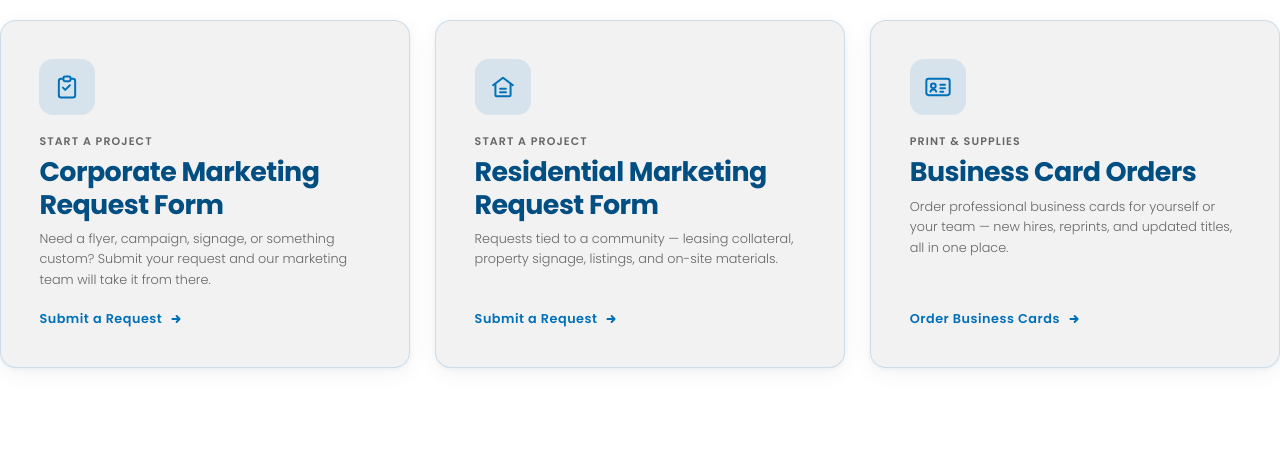
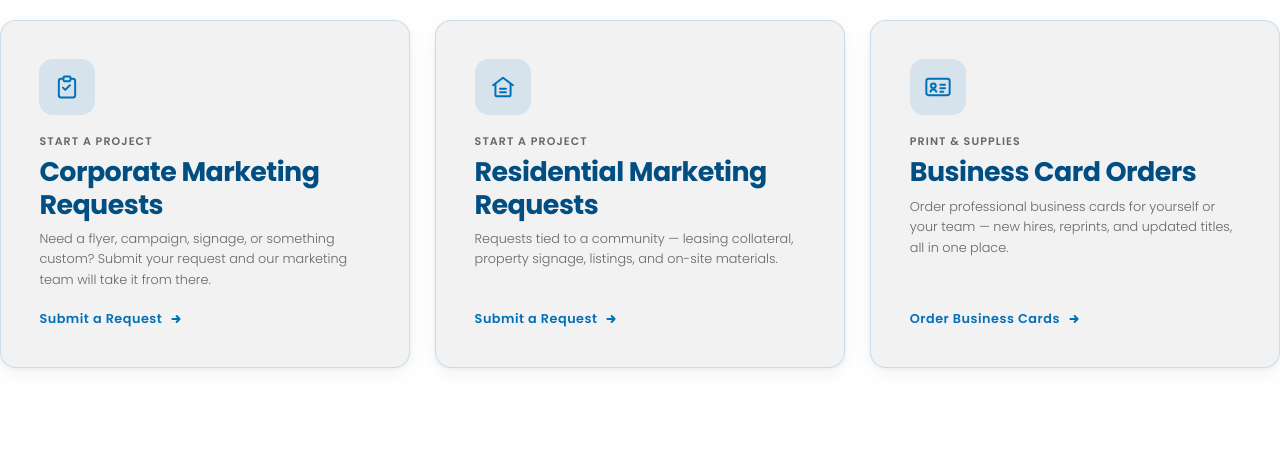
Before and after one commit to thegarrettco/marketing-resources, a plain HTML site: page index.html in a window 1280 px wide. Shown: the top 454 px of the page. Drawn offline with Linux system fonts and the light colour scheme.

Commit message:
Update CTA titles for marketing requests

```diff
--- a/index.html
+++ b/index.html
@@ -827,7 +827,7 @@ body {
         <svg viewBox="0 0 24 24" fill="none"><path d="M9 5H7a2 2 0 0 0-2 2v12a2 2 0 0 0 2 2h10a2 2 0 0 0 2-2V7a2 2 0 0 0-2-2h-2" stroke-width="1.7" stroke-linejoin="round"/><rect x="9" y="3" width="6" height="4" rx="1" stroke-width="1.7"/><path d="M8.5 12.5l2 2 4-4" stroke-width="1.7" stroke-linecap="round" stroke-linejoin="round"/></svg>
       </div>
       <div class="cta-kicker">Start a Project</div>
-      <div class="cta-title">Corporate Marketing Request Form</div>
+      <div class="cta-title">Corporate Marketing Requests</div>
       <p class="cta-desc">Need a flyer, campaign, signage, or something custom? Submit your request and our marketing team will take it from there.</p>
       <span class="cta-action">Submit a Request
         <svg viewBox="0 0 10 10" fill="none"><path d="M2 5h6M5.5 2.5L8 5l-2.5 2.5" stroke="currentColor" stroke-width="1.6" stroke-linecap="round" stroke-linejoin="round"/></svg>
@@ -840,7 +840,7 @@ body {
         <svg viewBox="0 0 24 24" fill="none"><path d="M3.5 10.5L12 4l8.5 6.5" stroke-width="1.7" stroke-linecap="round" stroke-linejoin="round"/><path d="M5.5 9.5V19a1 1 0 0 0 1 1h11a1 1 0 0 0 1-1V9.5" stroke-width="1.7" stroke-linejoin="round"/><path d="M9.5 13.5h5M9.5 16.5h5" stroke-width="1.7" stroke-linecap="round"/></svg>
       </div>
       <div class="cta-kicker">Start a Project</div>
-      <div class="cta-title">Residential Marketing Request Form</div>
+      <div class="cta-title">Residential Marketing Requests</div>
       <p class="cta-desc">Requests tied to a community — leasing collateral, property signage, listings, and on-site materials.</p>
       <span class="cta-action">Submit a Request
         <svg viewBox="0 0 10 10" fill="none"><path d="M2 5h6M5.5 2.5L8 5l-2.5 2.5" stroke="currentColor" stroke-width="1.6" stroke-linecap="round" stroke-linejoin="round"/></svg>
```
